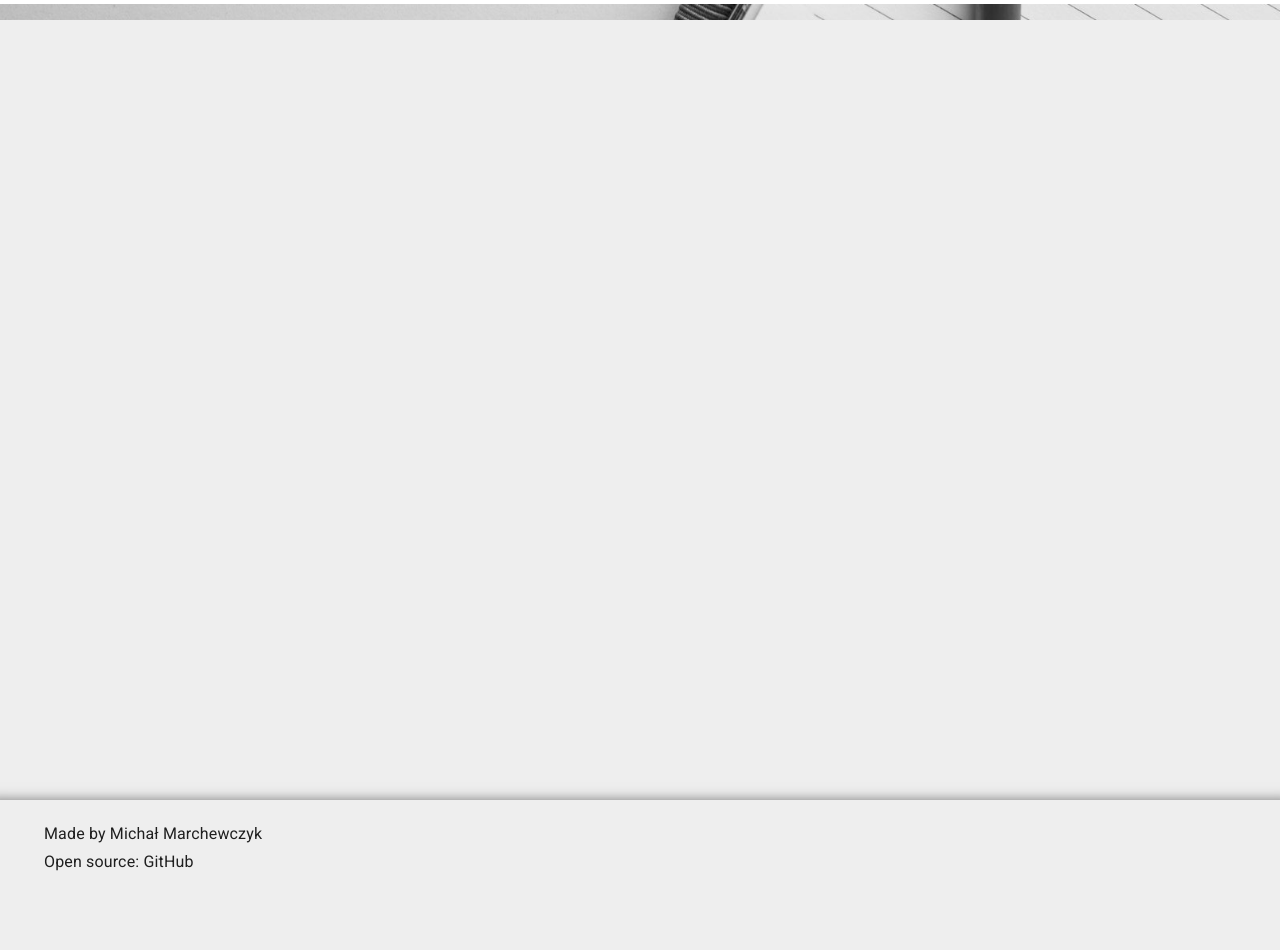
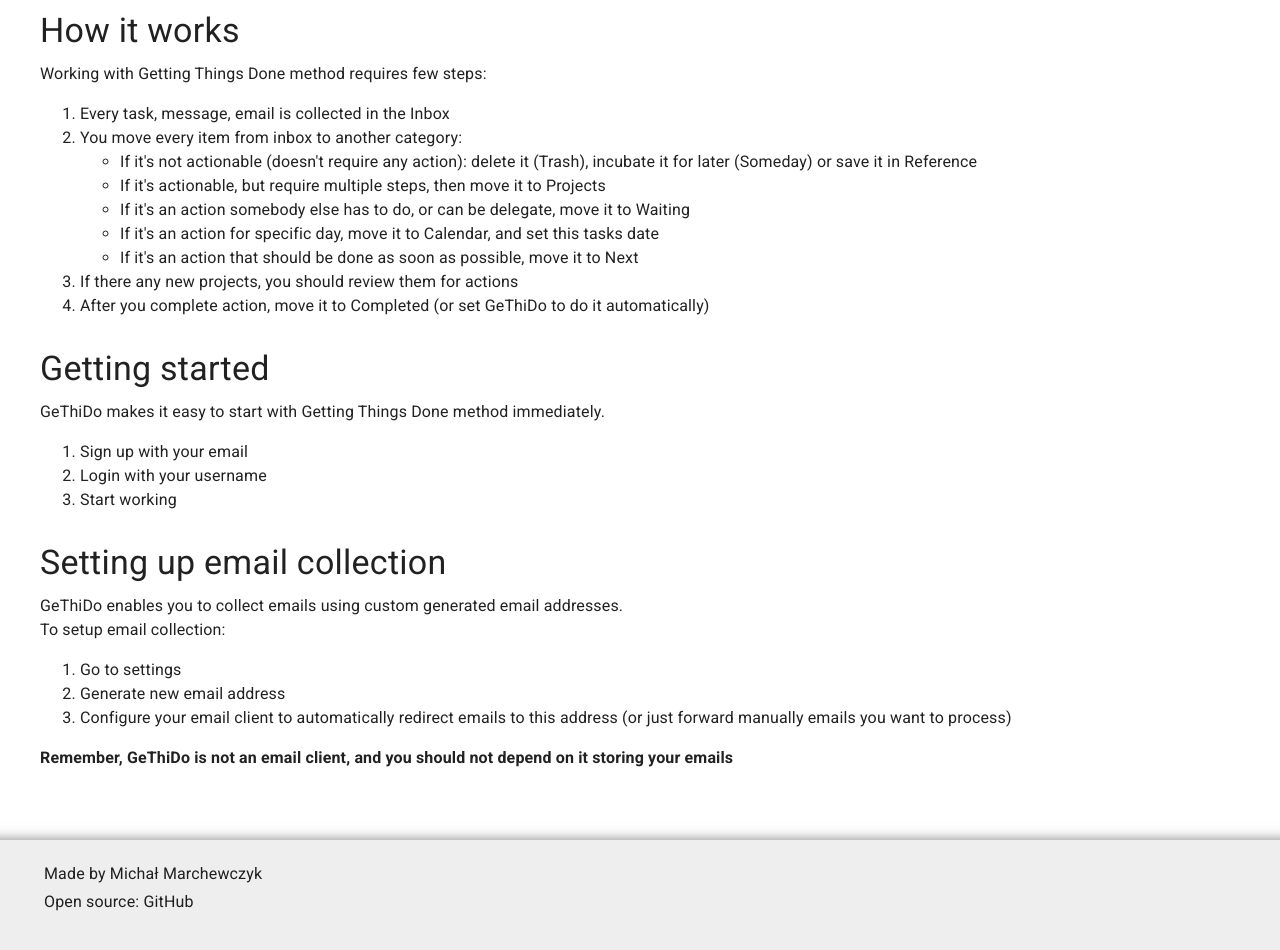
Before and after one commit to michalmarchewczyk/gethido-react, a React (Create React App) app: page / in a window 1280 px wide. Shown: the part 1000-1950 px from the top of the page. Before the commit the page ends 1920 px from the top, so only its background shows below. Built offline with nearby package versions, Linux system fonts and the light colour scheme; no server answers.

Commit message:
Updated home page

```diff
--- a/src/components/home/Home.js
+++ b/src/components/home/Home.js
@@ -37,10 +37,61 @@
                         <Typography variant='h3' component='h2'>
                             About
                         </Typography>
-                        <br/>
                         <Typography variant='body1'>
                             GeThiDo is a web application time management tool based on <cite>Getting Things Done</cite> method by David Allen.<br/>
                             It enables you to easily collect and manage your tasks.
+                        </Typography>
+                        <Typography variant='h4' component='h3'>
+                            How it works
+                        </Typography>
+                        <Typography variant='body1'>
+                            Working with Getting Things Done method requires few steps:
+                            <ol>
+                                <li>
+                                    Every task, message, email is collected in the Inbox
+                                </li>
+                                <li>
+                                    You move every item from inbox to another category:
+                                        <ul>
+                                            <li>If it's not actionable (doesn't require any action): delete it (Trash), incubate it for later (Someday) or save it in Reference</li>
+                                            <li>If it's actionable, but require multiple steps, then move it to Projects</li>
+                                            <li>If it's an action somebody else has to do, or can be delegate, move it to Waiting</li>
+                                            <li>If it's an action for specific day, move it to Calendar, and set this tasks date</li>
+                                            <li>If it's an action that should be done as soon as possible, move it to Next</li>
+                                        </ul>
+                                </li>
+                                <li>
+                                    If there any new projects, you should review them for actions
+                                </li>
+                                <li>
+                                    After you complete action, move it to Completed (or set GeThiDo to do it automatically)
+                                </li>
+                            </ol>
+                        </Typography>
+                        <Typography variant='h4' component='h3'>
+                            Getting started
+                        </Typography>
+                        <Typography variant='body1'>
+                            GeThiDo makes it easy to start with Getting Things Done method immediately.
+                            <ol>
+                                <li>Sign up with your email</li>
+                                <li>Login with your username</li>
+                                <li>Start working</li>
+                            </ol>
+                        </Typography>
+                        <Typography variant='h4' component='h3'>
+                            Setting up email collection
+                        </Typography>
+                        <Typography variant='body1'>
+                            GeThiDo enables you to collect emails using custom generated email addresses.
+                            <br/>
+                            To setup email collection:
+                            <ol>
+                                <li>Go to settings</li>
+                                <li>Generate new email address</li>
+                                <li>Configure your email client to automatically redirect emails to this address (or just forward manually emails you want to process)</li>
+                            </ol>
+                            <b>Remember, GeThiDo is not an email client, and you should not depend on it storing your emails</b>
                         </Typography>
                     </section>
                 </Container>
--- a/src/components/home/Home.scss
+++ b/src/components/home/Home.scss
@@ -28,17 +28,42 @@
 
   main {
     padding-top: 180px;
-    min-height: 1800px;
+    //min-height: 2000px;
     //outline: 1px solid green;
-    background-image: url('./assets/bg.jpg');
-    background-size: auto 1020px;
-    background-repeat: no-repeat;
-    background-position: top center;
+    //background-image: url('./assets/bg.jpg');
+    //background-size: auto 1020px;
+    //background-repeat: no-repeat;
+    //background-position: top center;
+    background: white;
+    &::before {
+      content: "";
+      display: block;
+      position: absolute;
+      top: 0;
+      left: 0;
+      width: 100%;
+      height: 100vh;
+      background-image: url('./assets/bg.jpg');
+      background-size: cover;
+      background-repeat: no-repeat;
+      background-position: top center;
+    }
     div {
       padding: 0 !important;
     }
     @media screen and (min-width: 1500px){
       background-size: 100vw auto;
+    }
+    section {
+      h2 {
+        margin-bottom: 20px;
+      }
+      h3 {
+        margin-bottom: 10px;
+      }
+      p {
+        margin-bottom: 30px;
+      }
     }
     section#section1 {
       display: block;
@@ -48,18 +73,23 @@
     }
     section#section2 {
       display: block;
-      position: absolute;
-      top: 100vh;
+      position: relative;
+      margin-top: calc(100vh - 440px);
       padding: 40px;
       //outline: 1px solid red;
       width: 100%;
       background: white;
+      left: 0;
     }
   }
 
   footer {
+    display: block;
+    position: absolute;
     padding: 20px;
     min-height: 120px;
     box-shadow: 0 12px 12px 12px rgba(0,0,0,0.5);
+    z-index: 200;
+    width: 100%;
   }
 }
```
